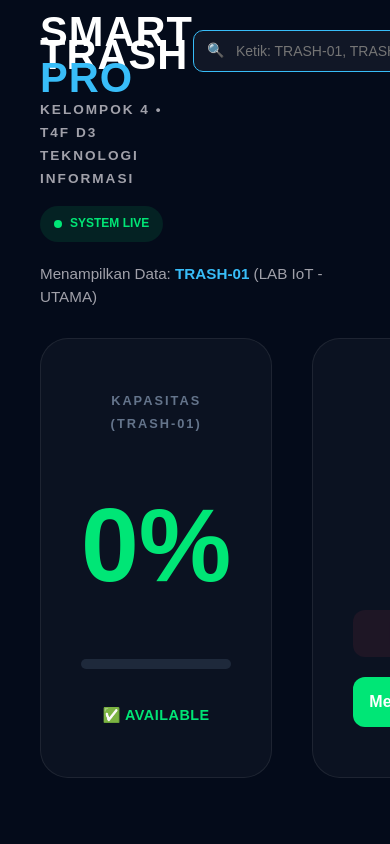
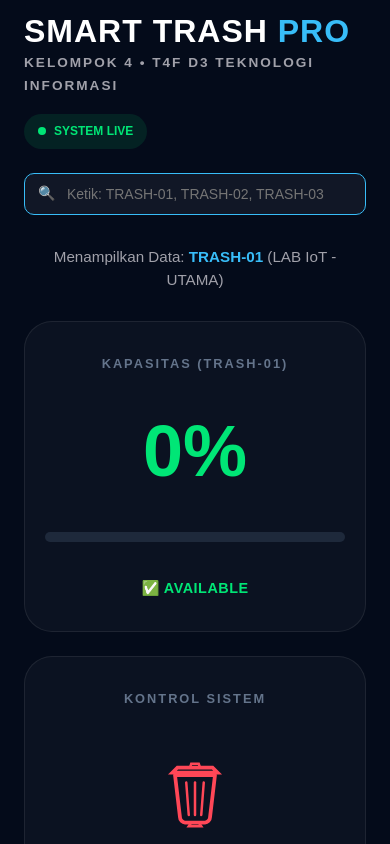
Before and after one commit to hijjazkuykuy-devprob/dashboard-sampah, a React (Vite) app: page / in a window 390 px wide. Built offline with nearby package versions, Linux system fonts and the light colour scheme; no server answers; the database is empty.

Commit message:
hosting03

```diff
--- a/src/App.jsx
+++ b/src/App.jsx
@@ -18,15 +18,20 @@ const app = initializeApp(firebaseConfig);
 const db = getDatabase(app);
 
 function App() {
-  // State kanggo moco inputan pencarian
   const [searchQuery, setSearchQuery] = useState('');
-
-  // Data Real-time Firebase gawe TRASH-01
   const [firebaseKapasitas, setFirebaseKapasitas] = useState(0);
   const [firebaseServo, setFirebaseServo] = useState(0);
 
-  // Moco Firebase khusus TRASH-01
+  // State kanggo deteksi layar HP secara real-time
+  const [isMobile, setIsMobile] = useState(false);
+
   useEffect(() => {
+    const handleResize = () => {
+      setIsMobile(window.innerWidth <= 768);
+    };
+    window.addEventListener('resize', handleResize);
+    handleResize();
+
     const kapasitasRef = ref(db, 'kapasitas');
     const unsubscribeKapasitas = onValue(kapasitasRef, (snapshot) => {
       const data = snapshot.val();
@@ -40,63 +45,105 @@ function App() {
     });
 
     return () => {
+      window.removeEventListener('resize', handleResize);
       unsubscribeKapasitas();
       unsubscribeServo();
     };
   }, []);
 
-  // MASTER DATA: Daftar Tempat Sampah (Dosen bakal seneng ndelok iki)
   const daftarTempatSampah = [
     {
       id: 'TRASH-01',
       lokasi: 'LAB IoT - UTAMA',
-      kapasitas: firebaseKapasitas, // Gantungno langsung teko Firebase
-      servo: firebaseServo,         // Gantungno langsung teko Firebase
+      kapasitas: firebaseKapasitas,
+      servo: firebaseServo,
       isFirebase: true
     },
     {
       id: 'TRASH-02',
       lokasi: 'KORIDOR GEDUNG D3',
-      kapasitas: 45, // Data simulasi statis
+      kapasitas: 45,
       servo: 0,
       isFirebase: false
     },
     {
       id: 'TRASH-03',
       lokasi: 'LAB KOMPUTER 2',
-      kapasitas: 85, // Data simulasi statis (Kondisi Kebek/Abang)
+      kapasitas: 85,
       servo: 1,
       isFirebase: false
     }
   ];
 
-  // Logic nyaring data adhedhasar apa sing diketik user
   const dataTerpilih = daftarTempatSampah.find(
     trash => trash.id.toLowerCase() === searchQuery.trim().toLowerCase()
-  ) || daftarTempatSampah[0]; // Yen gak ketemu utawa kosong, default balik nang TRASH-01
+  ) || daftarTempatSampah[0];
 
-  // Fungsi tombol kontrol servo
   const handleKontrol = (nilai) => {
     if (dataTerpilih.isFirebase) {
       set(ref(db, 'servo'), nilai)
         .then(() => console.log("Firebase servo diupdate ke: " + nilai))
         .catch((err) => console.error(err));
     } else {
-      // Gak ngaruh nang Firebase lek milih tong sampah simulasi liyane
       alert(`Simulasi: Mengirim perintah servo ${nilai === 1 ? 'BUKA' : 'TUTUP'} ke ${dataTerpilih.id}`);
     }
   };
 
   const statusColor = dataTerpilih.kapasitas > 80 ? '#ff4757' : dataTerpilih.kapasitas > 50 ? '#ffa502' : '#00e676';
 
+  // --- DYNAMIC RESPONSIVE STYLES ---
+  const dynamicHeaderStyle = {
+    ...headerStyle,
+    flexDirection: isMobile ? 'column' : 'row',
+    alignItems: isMobile ? 'stretch' : 'flex-start',
+    gap: isMobile ? '24px' : '0px',
+    marginBottom: isMobile ? '30px' : '20px'
+  };
+
+  const dynamicSearchInput = {
+    ...searchInput,
+    width: isMobile ? '100%' : '310px'
+  };
+
+  const dynamicMainGrid = {
+    ...mainGrid,
+    gridTemplateColumns: isMobile ? '1fr' : '1fr 1fr',
+    gap: isMobile ? '24px' : '40px'
+  };
+
+  const dynamicFixedCard = {
+    ...fixedCard,
+    padding: isMobile ? '30px 20px' : '50px 40px',
+    minHeight: isMobile ? 'auto' : '440px'
+  };
+
+  const dynamicValueDisplay = {
+    ...valueDisplay,
+    fontSize: isMobile ? '4.5rem' : '6.5rem',
+    margin: isMobile ? '20px 0' : '0'
+  };
+
+  // Iki sing wingi tugel cok, saiki wes jangkep string-e!
+  const statusBadgeStyle = {
+    width: '100%',
+    padding: '12px 0',
+    borderRadius: '12px',
+    fontSize: '0.95rem',
+    fontWeight: '700',
+    background: dataTerpilih.servo === 1 ? 'rgba(0, 230, 118, 0.08)' : 'rgba(255, 71, 87, 0.08)',
+    color: dataTerpilih.servo === 1 ? '#00e676' : '#ff4757',
+    marginBottom: '20px',
+    boxSizing: 'border-box'
+  };
+
   return (
     <div style={containerStyle}>
       <div style={contentWrapper}>
 
         {/* HEADER */}
-        <header style={headerStyle}>
+        <header style={dynamicHeaderStyle}>
           <div style={headerLeft}>
-            <h1 style={mainTitle}>
+            <h1 style={{...mainTitle, fontSize: isMobile ? '2rem' : '2.6rem'}}>
               <span style={{ color: '#ffffff' }}>SMART TRASH</span> <span style={{ color: '#38bdf8' }}>PRO</span>
             </h1>
             <p style={kelompokText}>KELOMPOK 4 • T4F D3 TEKNOLOGI INFORMASI</p>
@@ -105,41 +152,41 @@ function App() {
             </div>
           </div>
 
-          {/* BAR PENCARIAN SAIKI WIS FUNGSI COK */}
-          <div style={searchContainer}>
+          {/* BAR PENCARIAN */}
+          <div style={{...searchContainer, width: isMobile ? '100%' : 'auto'}}>
             <span style={searchIcon}>🔍</span>
             <input
               type="text"
               value={searchQuery}
               onChange={(e) => setSearchQuery(e.target.value)}
               placeholder="Ketik: TRASH-01, TRASH-02, TRASH-03"
-              style={searchInput}
+              style={dynamicSearchInput}
             />
           </div>
         </header>
 
-        {/* SUB-INFO INDIKATOR ID SING LAGI AKTIF */}
-        <div style={idIndicator}>
+        {/* SUB-INFO INDIKATOR ID */}
+        <div style={{...idIndicator, textAlign: isMobile ? 'center' : 'left'}}>
           Menampilkan Data: <strong style={{color: '#38bdf8'}}>{dataTerpilih.id}</strong> ({dataTerpilih.lokasi})
         </div>
 
         {/* UTAMA GRID */}
-        <main style={mainGrid}>
-          <section style={fixedCard}>
+        <main style={dynamicMainGrid}>
+          <section style={dynamicFixedCard}>
             <p style={cardLabel}>KAPASITAS ({dataTerpilih.id})</p>
-            <div style={{ ...valueDisplay, color: statusColor }}>{dataTerpilih.kapasitas}%</div>
+            <div style={{ ...dynamicValueDisplay, color: statusColor }}>{dataTerpilih.kapasitas}%</div>
             <div style={progressBase}>
               <div style={{ ...progressFill, width: `${Math.min(dataTerpilih.kapasitas, 100)}%`, backgroundColor: statusColor }}></div>
             </div>
             <p style={{ ...statusText, color: statusColor }}>{dataTerpilih.kapasitas > 80 ? '⚠️ FULL' : '✅ AVAILABLE'}</p>
           </section>
 
-          <section style={fixedCard}>
+          <section style={dynamicFixedCard}>
             <p style={cardLabel}>KONTROL SISTEM</p>
 
             <div style={iconBox}>
               {dataTerpilih.servo === 1 ? (
-                <svg xmlns="http://www.w3.org/2000/svg" viewBox="0 0 64 64" width="100" height="100">
+                <svg xmlns="http://www.w3.org/2000/svg" viewBox="0 0 64 64" width={isMobile ? "80" : "100"} height={isMobile ? "80" : "100"}>
                   <path d="M14 16 L32 6 L50 14 L14 16" fill="none" stroke="#00e676" strokeWidth="3" strokeLinecap="round" strokeLinejoin="round"/>
                   <path d="M18 22 L21 54 C21 56, 23 58, 25 58 L39 58 C41 58, 43 56, 43 54 L46 22 Z" fill="none" stroke="#00e676" strokeWidth="3" strokeLinejoin="round"/>
                   <line x1="26" y1="28" x2="28" y2="52" stroke="#00e676" strokeWidth="2" strokeLinecap="round"/>
@@ -148,8 +195,8 @@ function App() {
                   <path d="M29 58 L35 58 L37 61 L27 61 Z" fill="none" stroke="#00e676" strokeWidth="2"/>
                 </svg>
               ) : (
-                <svg xmlns="http://www.w3.org/2000/svg" viewBox="0 0 64 64" width="100" height="100">
-                  <path d="M14 18 L50 18 L46 14 L18 14 Z" fill="none" stroke="#ff4757" strokeWidth="3" strokeLinejoin="round"/>
+                <svg xmlns="http://www.w3.org/2000/svg" viewBox="0 0 64 64" width={isMobile ? "80" : "100"} height={isMobile ? "80" : "100"}>
+                  <path d="M14 18 L50 18 L46 14 L18 14 Z" fill="none" stroke="#ff4757" strokeWidth="3" strokeLinecap="round"/>
                   <path d="M28 14 L36 14 L35 11 L29 11 Z" fill="none" stroke="#ff4757" strokeWidth="2"/>
                   <path d="M16 20 L20 54 C20 56, 22 58, 24 58 L40 58 C42 58, 44 56, 44 54 L48 20 Z" fill="none" stroke="#ff4757" strokeWidth="3" strokeLinejoin="round"/>
                   <line x1="25" y1="26" x2="27" y2="52" stroke="#ff4757" strokeWidth="2" strokeLinecap="round"/>
@@ -160,45 +207,44 @@ function App() {
               )}
             </div>
 
-            <div style={statusBadge(dataTerpilih.servo)}>{dataTerpilih.servo === 1 ? 'TERBUKA' : 'TERTUTUP'}</div>
+            <div style={statusBadgeStyle}>{dataTerpilih.servo === 1 ? 'TERBUKA' : 'TERTUTUP'}</div>
             <div style={buttonGroup}>
               <button onClick={() => handleKontrol(1)} style={btnOpen}>Membuka</button>
               <button onClick={() => handleKontrol(0)} style={btnClose}>Menutup</button>
             </div>
           </section>
         </main>
-        <footer style={footerStyle}>© 2026 Smart City IoT • Universitas Brawijaya</footer>
+        <footer style={{...footerStyle, marginTop: isMobile ? '50px' : '100px'}}>© 2026 Smart City IoT • Universitas Brawijaya</footer>
       </div>
     </div>
   );
 }
 
-// --- CSS STYLES ---
+// --- CSS STYLES BASE ---
 const containerStyle = { width: '100vw', minHeight: '100vh', background: '#040b1a', color: '#ffffff', fontFamily: "sans-serif", margin: 0, padding: 0, display: 'flex', flexDirection: 'column', alignItems: 'center', justifyContent: 'center', overflowX: 'hidden', boxSizing: 'border-box' };
-const contentWrapper = { width: '100%', maxWidth: '1300px', padding: '20px 40px 60px 40px', boxSizing: 'border-box', display: 'flex', flexDirection: 'column', alignItems: 'center' };
-const headerStyle = { display: 'flex', justifyContent: 'space-between', alignItems: 'flex-start', width: '100%', marginBottom: '20px', flexWrap: 'nowrap' };
+const contentWrapper = { width: '100%', maxWidth: '1300px', padding: '20px 24px 60px 24px', boxSizing: 'border-box', display: 'flex', flexDirection: 'column', alignItems: 'center' };
+const headerStyle = { display: 'flex', justifyContent: 'space-between', width: '100%', flexWrap: 'nowrap', boxSizing: 'border-box' };
 const headerLeft = { display: 'flex', flexDirection: 'column', alignItems: 'flex-start' };
-const mainTitle = { fontSize: '2.6rem', fontWeight: '900', margin: '0 0 8px 0', letterSpacing: '1px' };
+const mainTitle = { fontWeight: '900', margin: '0 0 8px 0', letterSpacing: '1px' };
 const kelompokText = { fontSize: '0.85rem', color: '#a1a1aa', letterSpacing: '2px', margin: '0 0 16px 0', fontWeight: '600' };
 const onlineBadge = { display: 'inline-flex', alignItems: 'center', gap: '8px', padding: '6px 14px', background: 'rgba(0, 230, 118, 0.1)', borderRadius: '100px', color: '#00e676', fontSize: '0.75rem', fontWeight: 'bold' };
 const pulsingDot = { width: '8px', height: '8px', background: '#00e676', borderRadius: '50%' };
-const searchContainer = { position: 'relative', display: 'flex', alignItems: 'center', marginTop: '10px' };
+const searchContainer = { position: 'relative', display: 'flex', alignItems: 'center', boxSizing: 'border-box' };
 const searchIcon = { position: 'absolute', left: '14px', fontSize: '14px' };
-const searchInput = { background: 'rgba(255, 255, 255, 0.05)', border: '1px solid #38bdf8', borderRadius: '10px', padding: '12px 15px 12px 42px', color: '#ffffff', fontSize: '14px', width: '310px', outline: 'none' };
-const idIndicator = { width: '100%', textAlign: 'left', marginBottom: '30px', fontSize: '0.95rem', color: '#a1a1aa' };
-const mainGrid = { display: 'grid', width: '100%', gap: '40px', gridTemplateColumns: '1fr 1fr', boxSizing: 'border-box' };
-const fixedCard = { background: 'rgba(255, 255, 255, 0.03)', border: '1px solid rgba(255, 255, 255, 0.08)', borderRadius: '28px', padding: '50px 40px', textAlign: 'center', display: 'flex', flexDirection: 'column', justifyContent: 'space-between', boxSizing: 'border-box', minHeight: '440px' };
+const searchInput = { background: 'rgba(255, 255, 255, 0.05)', border: '1px solid #38bdf8', borderRadius: '10px', padding: '12px 15px 12px 42px', color: '#ffffff', fontSize: '14px', outline: 'none', boxSizing: 'border-box' };
+const idIndicator = { width: '100%', marginBottom: '30px', fontSize: '0.95rem', color: '#a1a1aa' };
+const mainGrid = { display: 'grid', width: '100%', boxSizing: 'border-box' };
+const fixedCard = { background: 'rgba(255, 255, 255, 0.03)', border: '1px solid rgba(255, 255, 255, 0.08)', borderRadius: '28px', textAlign: 'center', display: 'flex', flexDirection: 'column', justifyContent: 'space-between', boxSizing: 'border-box' };
 const cardLabel = { fontSize: '0.8rem', color: '#64748b', letterSpacing: '2px', fontWeight: '700', margin: '0 0 20px 0' };
-const valueDisplay = { fontSize: '6.5rem', fontWeight: '900', lineHeight: '1', flex: '1', display: 'flex', alignItems: 'center', justifyContent: 'center' };
-const iconBox = { flex: '1', display: 'flex', alignItems: 'center', justifyContent: 'center', margin: '30px 0' };
+const valueDisplay = { fontWeight: '900', lineHeight: '1', flex: '1', display: 'flex', alignItems: 'center', justifyContent: 'center' };
+const iconBox = { flex: '1', display: 'flex', alignItems: 'center', justifyContent: 'center', margin: '20px 0' };
 const progressBase = { width: '100%', height: '10px', background: '#1e293b', borderRadius: '10px', overflow: 'hidden', margin: '25px 0' };
 const progressFill = { height: '100%', transition: '0.8s ease-out' };
 const statusText = { fontSize: '0.9rem', fontWeight: '700', margin: '10px 0 0 0', letterSpacing: '0.5px' };
-const statusBadge = (s) => ({ width: '100%', padding: '12px 0', borderRadius: '12px', fontSize: '0.95rem', fontWeight: '700', background: s === 1 ? 'rgba(0, 230, 118, 0.08)' : 'rgba(255, 71, 87, 0.08)', color: s === 1 ? '#00e676' : '#ff4757', marginBottom: '20px' });
 const buttonGroup = { display: 'grid', gridTemplateColumns: '1fr 1fr', gap: '16px', width: '100%' };
 const baseBtn = { padding: '16px', border: 'none', borderRadius: '12px', color: 'white', fontSize: '1rem', fontWeight: '700', cursor: 'pointer', transition: '0.2s' };
 const btnOpen = { ...baseBtn, background: '#00e676' };
 const btnClose = { ...baseBtn, background: '#ff4757' };
-const footerStyle = { marginTop: '100px', color: '#334155', fontSize: '0.75rem', textAlign: 'center', width: '100%' };
+const footerStyle = { color: '#334155', fontSize: '0.75rem', textAlign: 'center', width: '100%' };
 
 export default App;
```
